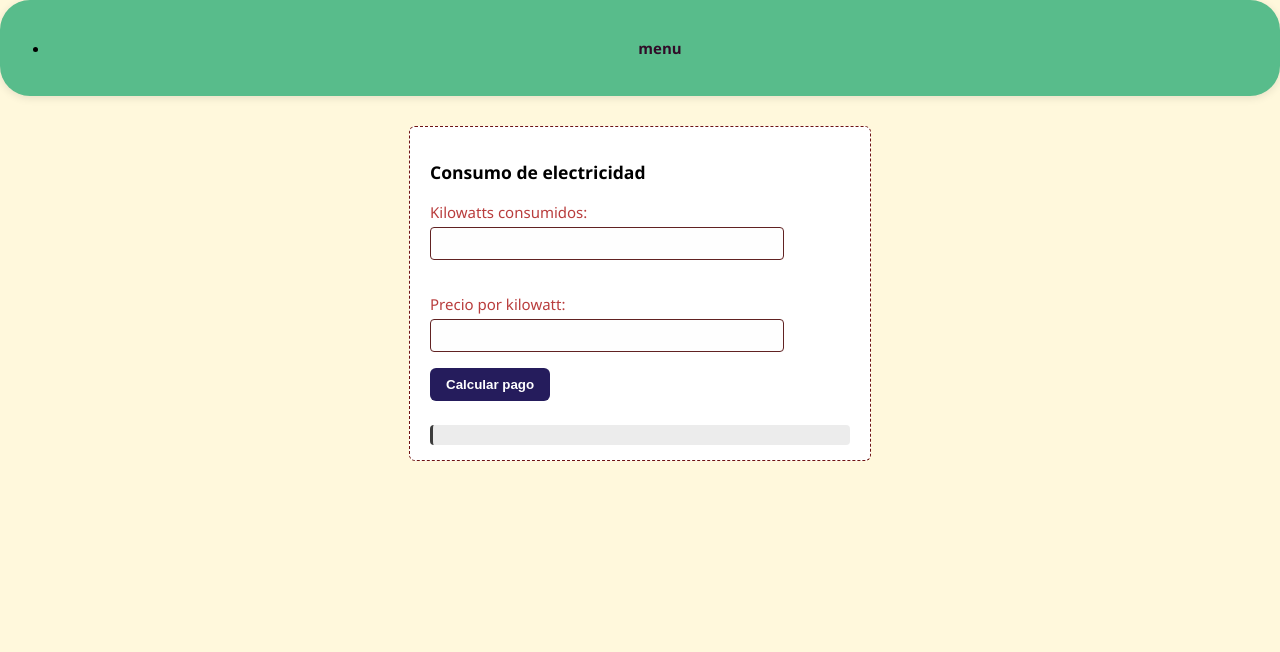
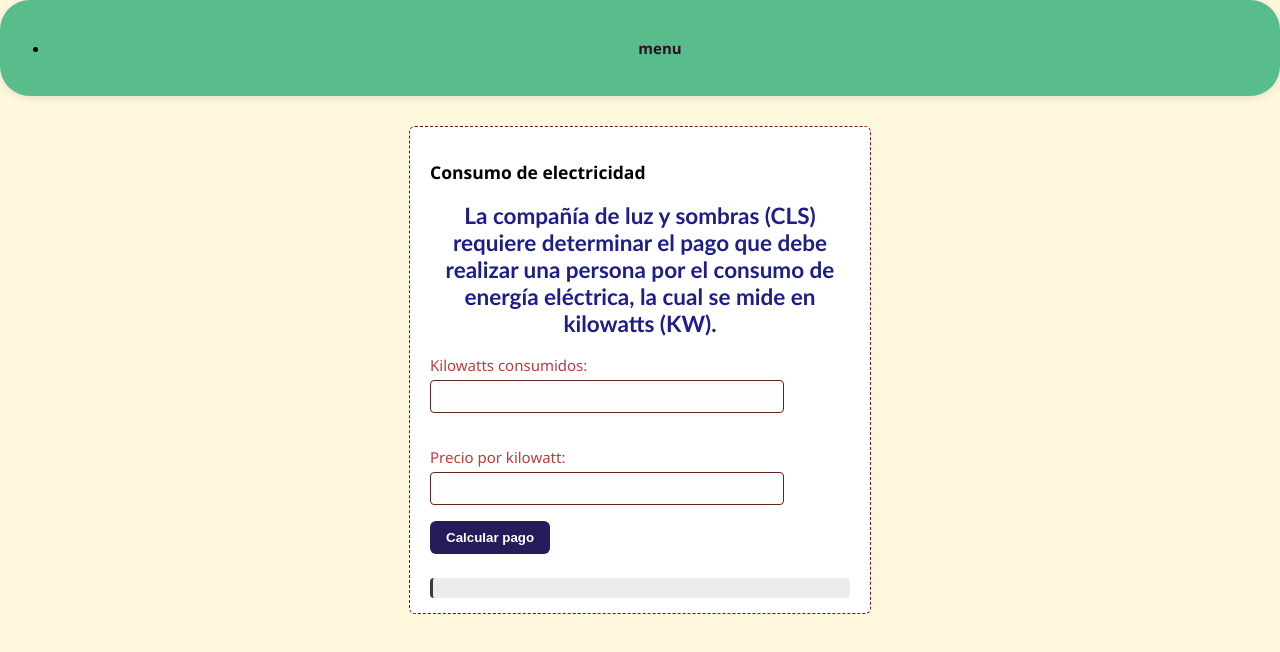
Before and after one commit to Jair212422/SECUENCIALES, a plain HTML site: page practica1/secuenciales/2.11.html in a window 1280 px wide. Drawn offline with Linux system fonts and the light colour scheme.

Commit message:
Update 2.11.html

```diff
--- a/practica1/secuenciales/2.11.html
+++ b/practica1/secuenciales/2.11.html
@@ -14,6 +14,7 @@
 
   <div class="container">
     <h3>Consumo de electricidad</h3>
+    <h2>La compañía de luz y sombras (CLS) requiere determinar el pago que debe realizar una persona por el consumo de energía eléctrica, la cual se mide en kilowatts (KW).</h2>
 
     <label for="kilowatts">Kilowatts consumidos:</label>
     <input type="number" id="kilowatts">
```
